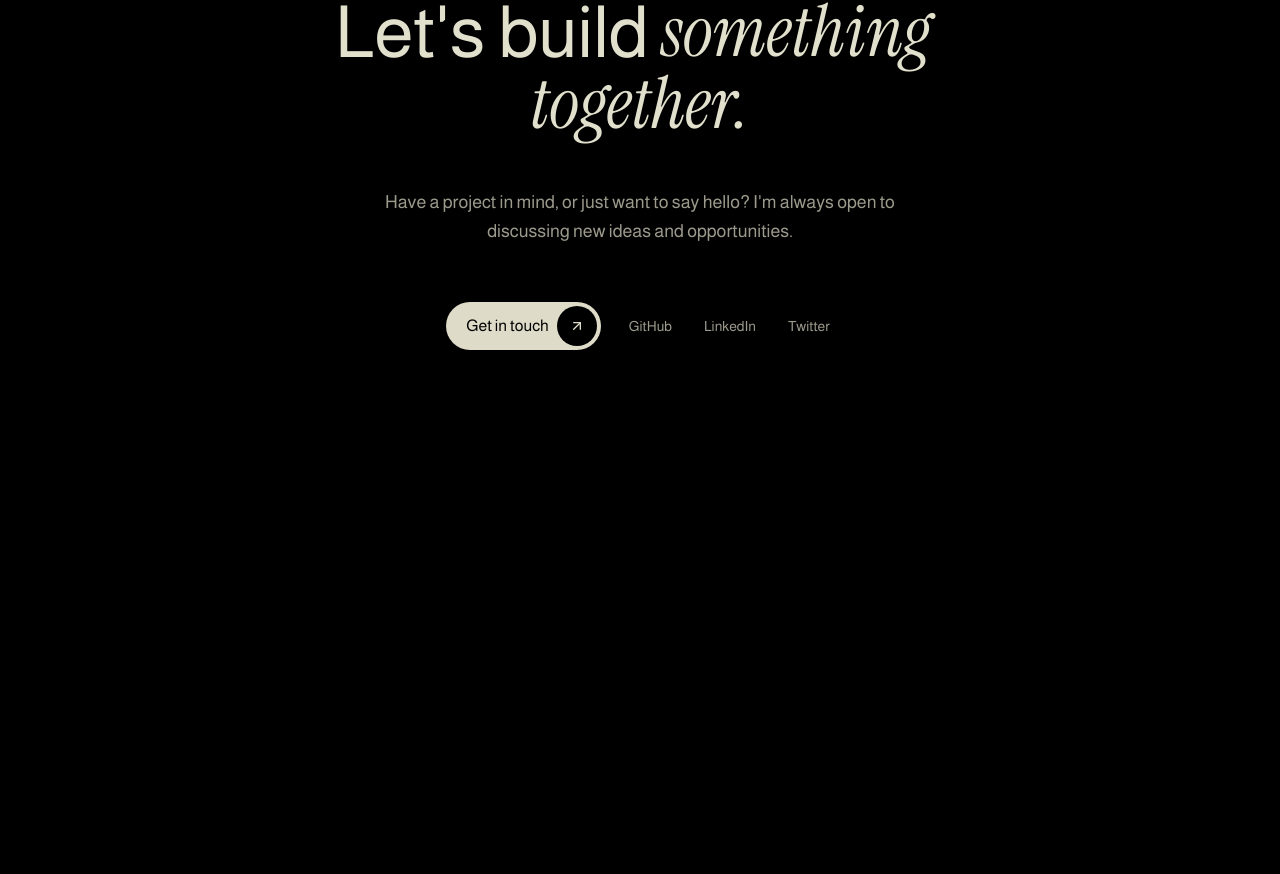
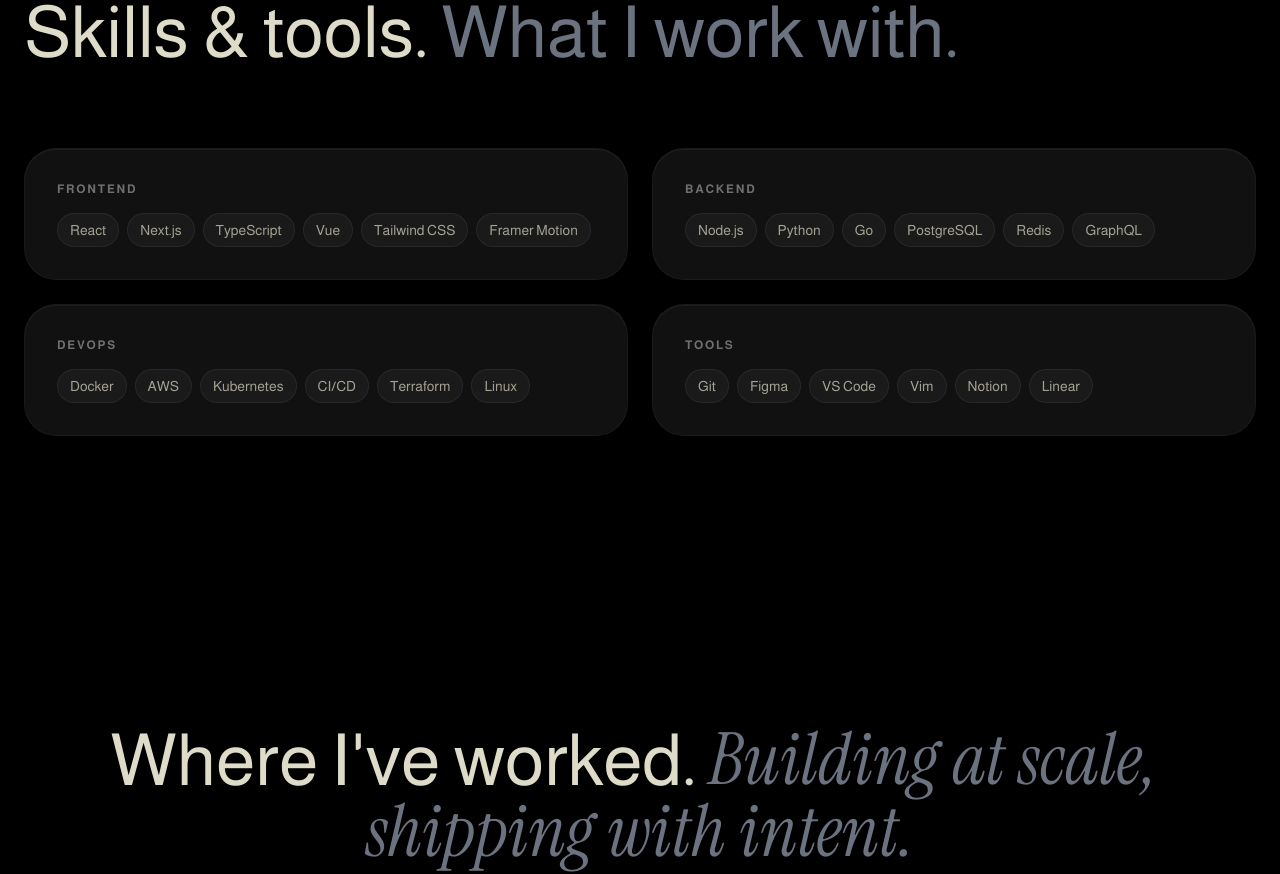
Before and after one commit to ohmygodashish/idkwhatiambored, a React (Vite) app: page / in a window 1280 px wide. Shown: the part 3238-4112 px from the top of the page. Before the commit the page ends 3732 px from the top, so only its background shows below. Built offline with nearby package versions, Linux system fonts and the light colour scheme; the HTML template or start-up script is replaced by a standard one.

Commit message:
feat: add Skills and Experience sections to App
Integrate the new Skills and Experience components into the main application layout to provide a more comprehensive portfolio overview.

```diff
--- a/src/App.tsx
+++ b/src/App.tsx
@@ -1,6 +1,8 @@
 import Hero from "./sections/Hero";
 import About from "./sections/About";
 import Projects from "./sections/Projects";
+import Skills from "./sections/Skills";
+import Experience from "./sections/Experience";
 import Contact from "./sections/Contact";
 import Navbar from "./components/Navbar";
 
@@ -11,6 +13,8 @@
       <Hero />
       <About />
       <Projects />
+      <Skills />
+      <Experience />
       <Contact />
     </main>
   );
```
